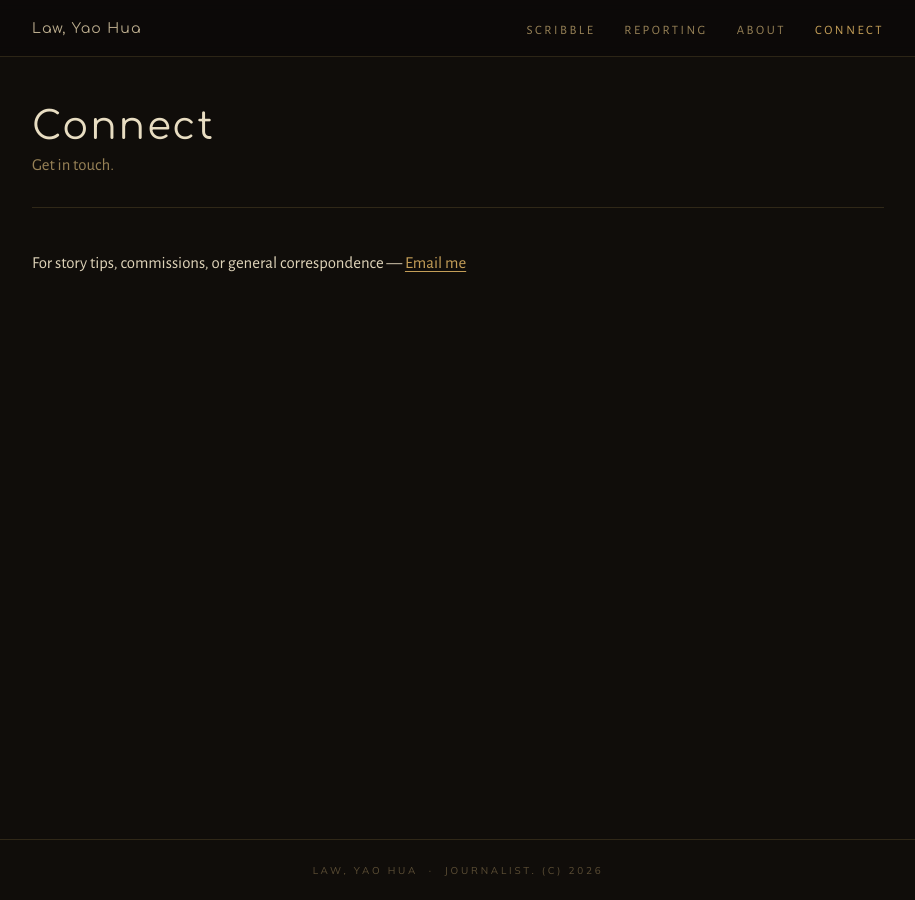
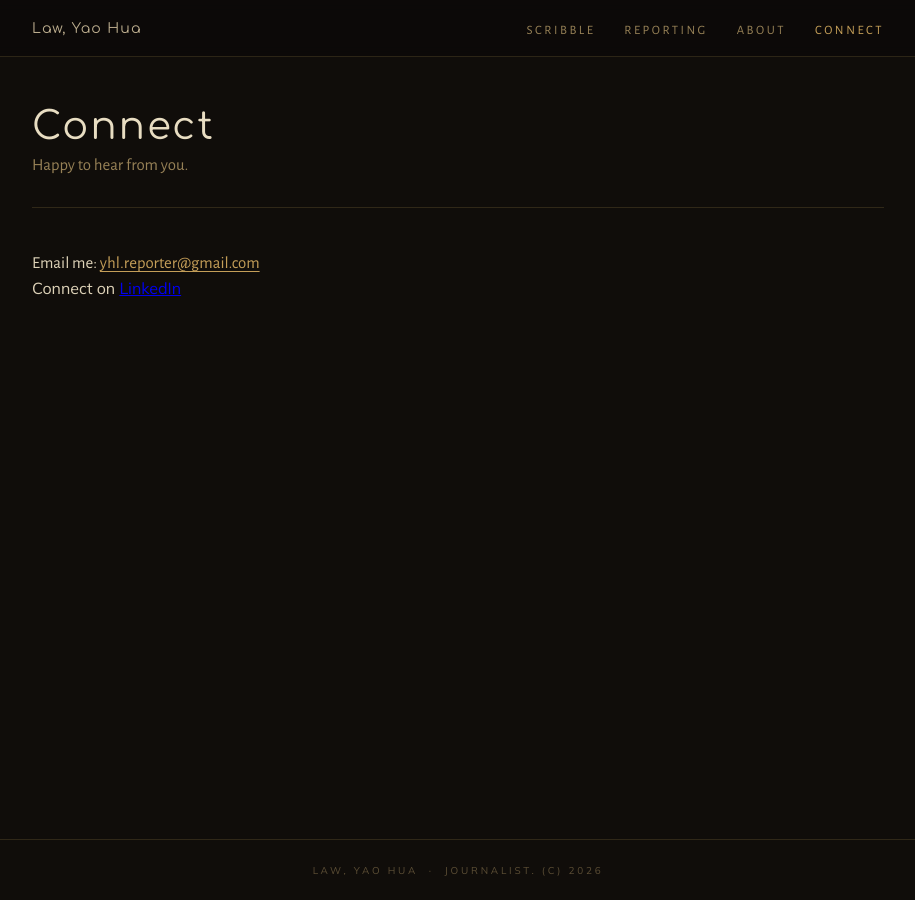
Before and after one commit to yhlreporter/site, a Jekyll site: the page built from contact/index.html, in a window 1280 px wide. Shown: the whole page, without its empty margins (182-1097 px from the left). Built offline with Jekyll 4.4.1, drawn with Linux system fonts in a browser that asks for light colours.

Commit message:
Update index.html

```diff
--- a/contact/index.html
+++ b/contact/index.html
@@ -6,12 +6,17 @@ permalink: /contact/
 ---
 
 <h1 class="page__title">Connect</h1>
-<p class="page__lead">Get in touch.</p>
+<p class="page__lead">Happy to hear from you.</p>
 
 <div class="contact">
   <p class="contact__text">
-    For story tips, commissions, or general correspondence —
-    <a class="contact__link" href="mailto:yhl.reporter@gmail.com">Email me</a>
+    Email me:
+    <a class="contact__link" id="contact-email" href="#">&nbsp;</a>
+  </p>
+
+  <p>
+    Connect on
+    <a href="https://www.linkedin.com/in/yao-hua-law-92600991/">LinkedIn</a>
   </p>
 
   <!--
@@ -23,3 +28,22 @@ permalink: /contact/
     </ul>
   -->
 </div>
+
+<script>
+  document.addEventListener("DOMContentLoaded", function () {
+    // Split your email into parts to prevent scraper harvesting.
+    // Replace the three parts below with your actual email address.
+    // Example: if your email is hello@yaohualaw.com
+    //   user   = 'hello'
+    //   domain = 'yaohualaw'
+    //   tld    = 'com'
+    var user = "yhl.reporter";
+    var domain = "gmail";
+    var tld = "com";
+
+    var email = user + "@" + domain + "." + tld;
+    var el = document.getElementById("contact-email");
+    el.href = "mailto:" + email;
+    el.textContent = email;
+  });
+</script>
```
